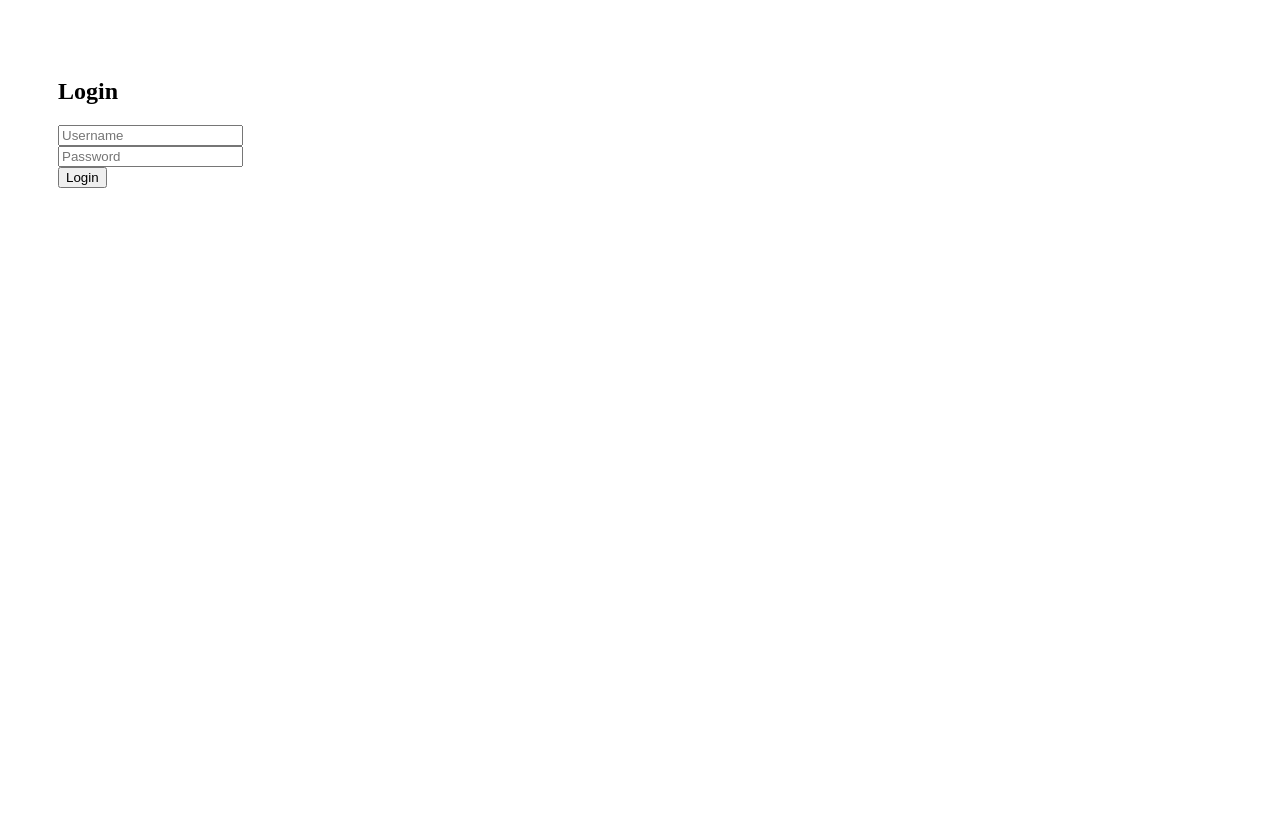
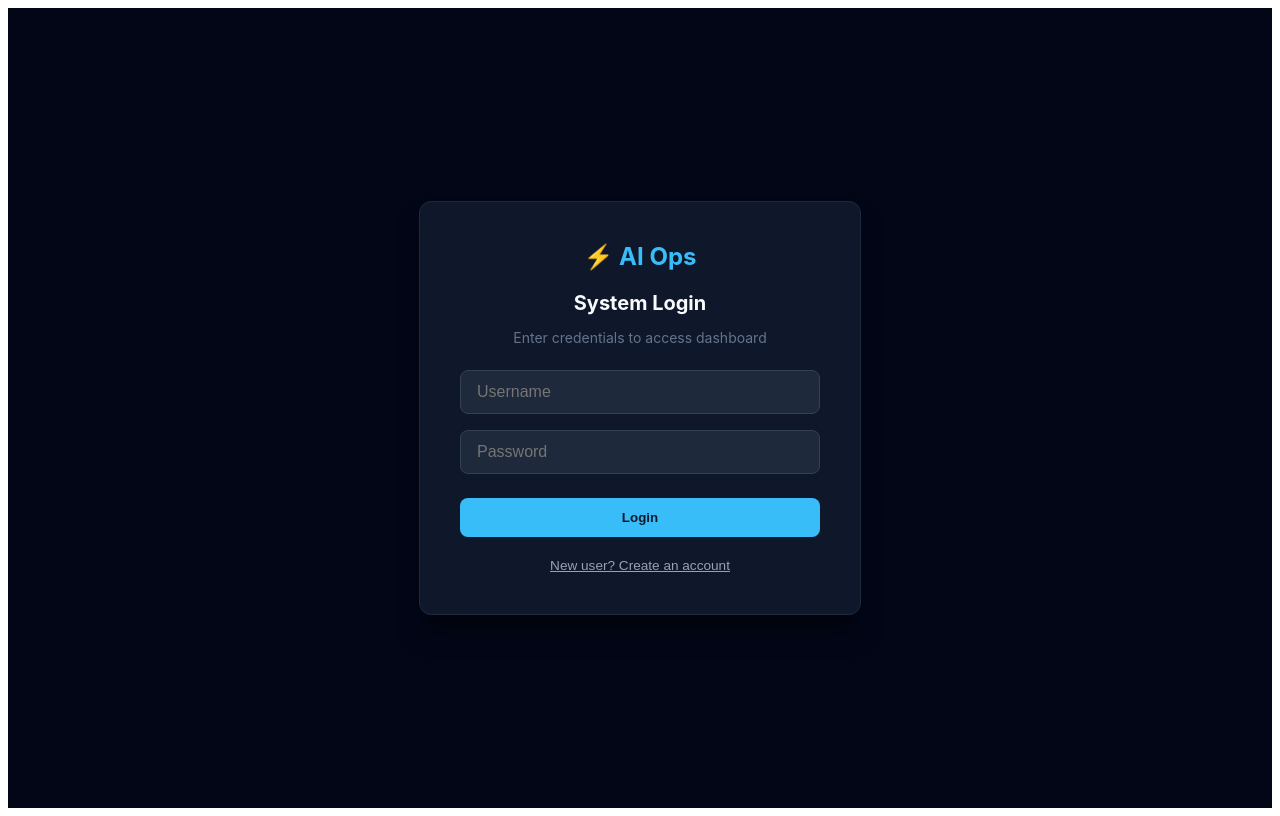
Before and after one commit to Vinuthna0728/ai-incident-detection, a React app in the folder frontend/: page /login in a window 1280 px wide. Built offline with nearby package versions, Linux system fonts and the light colour scheme; the HTML template or start-up script is replaced by a standard one.

Commit message:
fix dashboard

```diff
--- a/frontend/src/App.jsx
+++ b/frontend/src/App.jsx
@@ -1,20 +1,36 @@
 import { Routes, Route, Navigate } from "react-router-dom";
+import { useState, useEffect } from "react";
 import Dashboard from "./pages/Dashboard";
 import Login from "./pages/Login";
 
 export default function App() {
-  const token = localStorage.getItem("token");
+  // Use state so React re-renders when the token changes
+  const [token, setToken] = useState(localStorage.getItem("token"));
+
+  // This effect ensures we stay in sync with localStorage
+  useEffect(() => {
+    const currentToken = localStorage.getItem("token");
+    setToken(currentToken);
+  }, []);
 
   return (
     <Routes>
-      {/* Login */}
-      <Route path="/login" element={<Login />} />
+      {/* Pass setToken to Login so it can update the App state after a successful login
+      */}
+      <Route
+        path="/login"
+        element={!token ? <Login setToken={setToken} /> : <Navigate to="/" />}
+      />
 
-      {/* Dashboard (protected) */}
+      {/* Pass setToken to Dashboard so it can update the App state when clicking Logout
+      */}
       <Route
         path="/"
-        element={token ? <Dashboard /> : <Navigate to="/login" />}
+        element={token ? <Dashboard setToken={setToken} /> : <Navigate to="/login" />}
       />
+
+      {/* Redirect any unknown routes to login or dashboard */}
+      <Route path="*" element={<Navigate to={token ? "/" : "/login"} />} />
     </Routes>
   );
 }
--- a/frontend/src/pages/Dashboard.jsx
+++ b/frontend/src/pages/Dashboard.jsx
@@ -4,155 +4,116 @@ import {
   BarChart, Bar, XAxis, YAxis, Tooltip, ResponsiveContainer, Cell, CartesianGrid,
 } from "recharts";
 
-export default function Dashboard() {
-  // 1. Check for token immediately on load
-  const [isAuth, setIsAuth] = useState(!!localStorage.getItem("token"));
-  const [isLoginView, setIsLoginView] = useState(true);
-  const [creds, setCreds] = useState({ username: "", password: "" });
-
+export default function Dashboard({ setToken }) {
   const [incidents, setIncidents] = useState([]);
   const socketRef = useRef(null);
   const BASE_URL = import.meta.env.VITE_API_URL;
 
-  /* ================= AUTH LOGIC ================= */
-  const handleAuth = async (e) => {
-    e.preventDefault();
-    const endpoint = isLoginView ? "/login" : "/register";
+  // 1. Fetch initial history and setup WebSocket
+  useEffect(() => {
+    const token = localStorage.getItem("token");
+    if (!token) return;
+
+    // Fetch initial data
+    const fetchIncidents = async () => {
       try {
-      const res = await fetch(`${BASE_URL}${endpoint}`, {
-        method: "POST",
-        headers: { "Content-Type": "application/json" },
-        body: JSON.stringify(creds),
+        const res = await fetch(`${BASE_URL}/incidents`, {
+          headers: { Authorization: `Bearer ${token}` },
         });
         const data = await res.json();
-
-      if (isLoginView) {
-        if (data.access_token) {
-          localStorage.setItem("token", data.access_token);
-          setIsAuth(true); // This will trigger the useEffect and switch the UI
-          toast.success("Systems Online");
-        } else {
-          toast.error(data.detail || "Login Failed");
-        }
-      } else {
-        toast.success("Registered! Please login.");
-        setIsLoginView(true);
-      }
+        setIncidents(Array.isArray(data) ? data : []);
       } catch (err) {
-      toast.error("Connection Error");
+        console.error("Fetch error:", err);
       }
     };
 
-  const handleLogout = () => {
-    localStorage.removeItem("token");
-    setIsAuth(false); // Instantly switches UI back to Login view
-    if (socketRef.current) socketRef.current.close();
-  };
+    fetchIncidents();
 
-  /* ================= DATA FETCHING ================= */
-  useEffect(() => {
-    if (!isAuth) return;
-
-    const token = localStorage.getItem("token");
-
-    // Fetch initial history
-    fetch(`${BASE_URL}/incidents`, {
-      headers: { Authorization: `Bearer ${token}` },
-    })
-      .then(res => res.json())
-      .then(data => setIncidents(Array.isArray(data) ? data : []));
-
-    // WebSocket connection
+    // Setup WebSocket for Live Monitoring
     const WS_URL = BASE_URL.replace(/^http/, "ws");
     socketRef.current = new WebSocket(`${WS_URL}/ws?token=${token}`);
 
     socketRef.current.onmessage = (event) => {
+      try {
         const msg = JSON.parse(event.data);
         if (msg.type === "ALERT") {
-        setIncidents(prev => [msg.data, ...prev]);
-        toast.error(`ALERT: ${msg.data.root_cause}`);
+          const alert = msg.data;
+          // Live Update: Add new alert to the top of the list
+          setIncidents((prev) => [alert, ...prev]);
+          toast.error(`ALERT: ${alert.root_cause}`, {
+            style: { background: "#0f172a", color: "#f43f5e", border: "1px solid #f43f5e" }
+          });
+        }
+      } catch (e) {
+        console.error("WS Error:", e);
       }
     };
 
     return () => socketRef.current?.close();
-  }, [isAuth, BASE_URL]);
+  }, [BASE_URL]);
 
-  /* ================= CONDITIONAL RENDERING ================= */
+  // 2. Logic for Logout
+  const handleLogout = () => {
+    localStorage.removeItem("token");
+    setToken(null); // Triggers App.jsx to redirect to /login immediately
+    toast.success("Session Terminated");
+  };
 
-  // If NOT authenticated, show ONLY the Login/Register card
-  if (!isAuth) {
+  // 3. Data for Charts
+  const highCount = incidents.filter(i => i.severity === "HIGH").length;
+  const chartData = [
+    { name: "Total", value: incidents.length, color: "#38bdf8" },
+    { name: "High", value: highCount, color: "#f43f5e" },
+  ];
+
   return (
-      <div style={authWrapperStyle}>
-        <Toaster />
-        <div style={authCardStyle}>
-          <h2 style={{ color: "#38bdf8", marginBottom: "10px" }}>⚡ AI Ops Login</h2>
-          <p style={{ color: "#64748b", fontSize: "0.85rem", marginBottom: "20px" }}>
-            {isLoginView ? "Enter credentials to access intelligence" : "Create a new operator account"}
-          </p>
-          <form onSubmit={handleAuth} style={{ display: "flex", flexDirection: "column", gap: "12px" }}>
-            <input
-              style={inputStyle}
-              placeholder="Username"
-              onChange={e => setCreds({...creds, username: e.target.value})}
-              required
-            />
-            <input
-              style={inputStyle}
-              type="password"
-              placeholder="Password"
-              onChange={e => setCreds({...creds, password: e.target.value})}
-              required
-            />
-            <button type="submit" style={submitButtonStyle}>
-              {isLoginView ? "Login" : "Register"}
-            </button>
-          </form>
-          <button onClick={() => setIsLoginView(!isLoginView)} style={toggleButtonStyle}>
-            {isLoginView ? "Don't have an account? Register" : "Already have an account? Login"}
-          </button>
-        </div>
-      </div>
-    );
-  }
+    <div style={layoutStyle}>
+      <Toaster position="top-right" />
 
-  // If authenticated, show the Dashboard
-  return (
-    <div style={dashboardLayoutStyle}>
-      <Toaster />
+      {/* Sidebar */}
       <aside style={sidebarStyle}>
         <div style={logoAreaStyle}>⚡ AI Ops</div>
-        <nav style={{ flex: 1, marginTop: "20px" }}>
+        <nav style={{ flex: 1, marginTop: "30px" }}>
           <div style={navActiveStyle}>📊 Dashboard</div>
           <div style={navItemStyle}>🚨 Incidents</div>
+          <div style={navItemStyle}>📈 Analytics</div>
           <div style={navItemStyle}>⚙️ Settings</div>
         </nav>
         <button onClick={handleLogout} style={logoutButtonStyle}>Logout</button>
       </aside>
 
-      <main style={{ flex: 1, padding: "40px", overflowY: "auto" }}>
-        <header style={{ display: "flex", justifyContent: "space-between", marginBottom: "30px" }}>
-          <h1 style={{ fontSize: "1.5rem" }}>System Intelligence</h1>
+      {/* Main Content */}
+      <main style={mainContentStyle}>
+        <header style={headerStyle}>
+          <div>
+            <h1 style={{ margin: 0, fontSize: "1.8rem" }}>System Intelligence</h1>
+            <p style={{ color: "#64748b", fontSize: "0.9rem" }}>Real-time monitoring & predictive analysis</p>
+          </div>
           <div style={liveBadgeStyle}>● LIVE</div>
         </header>
 
-        <div style={statsGridStyle}>
+        {/* Stats Cards */}
+        <section style={statsGridStyle}>
           <div style={statCardStyle}>
-            <div style={statLabelStyle}>TOTAL INCIDENTS</div>
+            <span style={statLabelStyle}>ACTIVE INCIDENTS</span>
             <div style={statValueStyle}>{incidents.length}</div>
+            <div style={{ height: "4px", background: "#38bdf8", width: "40%", marginTop: "10px", borderRadius: "2px" }} />
           </div>
           <div style={statCardStyle}>
-            <div style={statLabelStyle}>HIGH SEVERITY</div>
-            <div style={{ ...statValueStyle, color: "#f43f5e" }}>
-              {incidents.filter(i => i.severity === "HIGH").length}
+            <span style={statLabelStyle}>HIGH PRIORITY</span>
+            <div style={{ ...statValueStyle, color: "#f43f5e" }}>{highCount}</div>
+            <div style={{ height: "4px", background: "#f43f5e", width: "30%", marginTop: "10px", borderRadius: "2px" }} />
           </div>
-          </div>
-        </div>
+        </section>
 
-        <section style={tableContainerStyle}>
-          <h3 style={{ marginBottom: "20px", color: "#94a3b8" }}>Recent Activity</h3>
-          <table style={{ width: "100%", borderCollapse: "collapse" }}>
+        <div style={dashboardGridStyle}>
+          {/* Incident Log */}
+          <section style={glassCardStyle}>
+            <h3 style={cardTitleStyle}>Recent Activity</h3>
+            <div style={tableContainerStyle}>
+              <table style={tableStyle}>
                 <thead>
-              <tr style={{ textAlign: "left", color: "#475569", fontSize: "0.8rem" }}>
+                  <tr style={{ textAlign: "left", color: "#475569", fontSize: "0.75rem" }}>
                     <th style={thStyle}>ID</th>
                     <th style={thStyle}>ROOT CAUSE</th>
                     <th style={thStyle}>SEVERITY</th>
@@ -161,46 +122,77 @@ export default function Dashboard() {
                 <tbody>
                   {incidents.map((incident, idx) => (
                     <tr key={idx} style={trStyle}>
-                  <td style={tdStyle}>#{incident.id || idx}</td>
+                      <td style={tdStyle}>#{incident.id?.slice(0, 8) || idx}</td>
                       <td style={tdStyle}>{incident.root_cause}</td>
                       <td style={tdStyle}>
-                    <span style={incident.severity === "HIGH" ? highBadgeStyle : normalBadgeStyle}>
+                        <span style={incident.severity === "HIGH" ? badgeHighStyle : badgeLowStyle}>
                           {incident.severity}
                         </span>
                       </td>
                     </tr>
                   ))}
+                  {incidents.length === 0 && (
+                    <tr><td colSpan="3" style={emptyTextStyle}>Awaiting system signals...</td></tr>
+                  )}
                 </tbody>
               </table>
+            </div>
           </section>
+
+          {/* Distribution Chart */}
+          <section style={glassCardStyle}>
+            <h3 style={cardTitleStyle}>Traffic Distribution</h3>
+            <div style={{ height: "300px", marginTop: "20px" }}>
+              <ResponsiveContainer width="100%" height="100%">
+                <BarChart data={chartData}>
+                  <CartesianGrid strokeDasharray="3 3" stroke="#1e293b" vertical={false} />
+                  <XAxis dataKey="name" stroke="#64748b" fontSize={12} axisLine={false} tickLine={false} />
+                  <Tooltip
+                    cursor={{ fill: "rgba(255,255,255,0.05)" }}
+                    contentStyle={{ backgroundColor: "#0f172a", border: "1px solid #1e293b", borderRadius: "8px" }}
+                  />
+                  <Bar dataKey="value" radius={[4, 4, 0, 0]} barSize={60}>
+                    {chartData.map((entry, index) => (
+                      <Cell key={`cell-${index}`} fill={entry.color} />
+                    ))}
+                  </Bar>
+                </BarChart>
+              </ResponsiveContainer>
+            </div>
+          </section>
+        </div>
       </main>
     </div>
   );
 }
 
-/* ================= PREMIUM STYLES ================= */
-const authWrapperStyle = { height: "100vh", display: "flex", justifyContent: "center", alignItems: "center", background: "#020617" };
-const authCardStyle = { background: "#0f172a", padding: "40px", borderRadius: "12px", border: "1px solid #1e293b", width: "350px", textAlign: "center" };
-const inputStyle = { padding: "12px", background: "#1e293b", border: "1px solid #334155", borderRadius: "8px", color: "white", fontSize: "0.9rem" };
-const submitButtonStyle = { padding: "12px", background: "#38bdf8", color: "#0f172a", border: "none", borderRadius: "8px", fontWeight: "bold", cursor: "pointer", marginTop: "10px" };
-const toggleButtonStyle = { background: "none", border: "none", color: "#64748b", marginTop: "15px", cursor: "pointer", fontSize: "0.8rem" };
+/* ================= STYLES (PREMIUM DARK THEME) ================= */
+const layoutStyle = { display: "flex", height: "100vh", backgroundColor: "#020617", color: "#f8fafc", fontFamily: "'Inter', sans-serif" };
+const sidebarStyle = { width: "260px", background: "#0f172a", borderRight: "1px solid #1e293b", display: "flex", flexDirection: "column", padding: "30px 20px" };
+const logoAreaStyle = { fontSize: "1.5rem", fontWeight: "bold", color: "#38bdf8", letterSpacing: "-0.5px" };
+const navItemStyle = { padding: "12px 16px", color: "#64748b", cursor: "pointer", borderRadius: "8px", fontSize: "0.95rem", transition: "0.2s" };
+const navActiveStyle = { ...navItemStyle, background: "rgba(56, 189, 248, 0.1)", color: "#38bdf8", fontWeight: "600" };
+const logoutButtonStyle = { padding: "12px", background: "transparent", border: "1px solid #f43f5e", color: "#f43f5e", borderRadius: "8px", cursor: "pointer", fontWeight: "600", marginTop: "auto" };
 
-const dashboardLayoutStyle = { display: "flex", height: "100vh", background: "#020617", color: "white", fontFamily: "Inter, sans-serif" };
-const sidebarStyle = { width: "240px", background: "#0f172a", borderRight: "1px solid #1e293b", display: "flex", flexDirection: "column", padding: "20px" };
-const logoAreaStyle = { fontSize: "1.2rem", fontWeight: "bold", color: "#38bdf8", paddingBottom: "20px", borderBottom: "1px solid #1e293b" };
-const navItemStyle = { padding: "12px", color: "#94a3b8", cursor: "pointer", fontSize: "0.9rem" };
-const navActiveStyle = { ...navItemStyle, background: "#1e293b", borderRadius: "8px", color: "#38bdf8" };
-const logoutButtonStyle = { padding: "10px", border: "1px solid #ef4444", color: "#ef4444", background: "transparent", borderRadius: "8px", cursor: "pointer", fontSize: "0.8rem" };
+const mainContentStyle = { flex: 1, padding: "40px", overflowY: "auto" };
+const headerStyle = { display: "flex", justifyContent: "space-between", alignItems: "flex-start", marginBottom: "40px" };
+const liveBadgeStyle = { background: "rgba(16, 185, 129, 0.1)", color: "#10b981", padding: "6px 14px", borderRadius: "20px", fontSize: "0.75rem", fontWeight: "bold", border: "1px solid rgba(16, 185, 129, 0.2)" };
 
-const statsGridStyle = { display: "grid", gridTemplateColumns: "1fr 1fr", gap: "20px", marginBottom: "30px" };
-const statCardStyle = { background: "#0f172a", padding: "20px", borderRadius: "12px", border: "1px solid #1e293b" };
-const statLabelStyle = { fontSize: "0.7rem", color: "#64748b", fontWeight: "bold" };
-const statValueStyle = { fontSize: "2rem", fontWeight: "bold", marginTop: "5px" };
+const statsGridStyle = { display: "grid", gridTemplateColumns: "repeat(2, 1fr)", gap: "25px", marginBottom: "40px" };
+const statCardStyle = { background: "#0f172a", padding: "25px", borderRadius: "16px", border: "1px solid #1e293b" };
+const statLabelStyle = { fontSize: "0.75rem", color: "#64748b", fontWeight: "800", letterSpacing: "1px" };
+const statValueStyle = { fontSize: "2.5rem", fontWeight: "bold", marginTop: "10px" };
 
-const tableContainerStyle = { background: "#0f172a", padding: "25px", borderRadius: "12px", border: "1px solid #1e293b" };
-const thStyle = { padding: "12px", borderBottom: "1px solid #1e293b" };
-const tdStyle = { padding: "15px 12px", borderBottom: "1px solid #1e293b", fontSize: "0.85rem" };
-const trStyle = { transition: "0.3s" };
-const liveBadgeStyle = { background: "#064e3b", color: "#34d399", padding: "4px 12px", borderRadius: "20px", fontSize: "0.7rem", fontWeight: "bold" };
-const normalBadgeStyle = { background: "#1e293b", padding: "4px 8px", borderRadius: "4px", fontSize: "0.7rem" };
-const highBadgeStyle = { background: "#451a1a", color: "#f43f5e", padding: "4px 8px", borderRadius: "4px", fontSize: "0.7rem" };
+const dashboardGridStyle = { display: "grid", gridTemplateColumns: "1.5fr 1fr", gap: "25px" };
+const glassCardStyle = { background: "#0f172a", padding: "25px", borderRadius: "16px", border: "1px solid #1e293b" };
+const cardTitleStyle = { margin: 0, fontSize: "1.1rem", fontWeight: "600", color: "#f8fafc" };
+
+const tableContainerStyle = { marginTop: "20px", maxHeight: "400px", overflowY: "auto" };
+const tableStyle = { width: "100%", borderCollapse: "collapse" };
+const thStyle = { padding: "12px 8px", borderBottom: "1px solid #1e293b" };
+const tdStyle = { padding: "16px 8px", borderBottom: "1px solid rgba(255,255,255,0.03)", fontSize: "0.85rem", color: "#94a3b8" };
+const trStyle = { transition: "background 0.2s" };
+
+const badgeLowStyle = { padding: "4px 10px", borderRadius: "6px", background: "#1e293b", color: "#94a3b8", fontSize: "0.7rem", fontWeight: "bold" };
+const badgeHighStyle = { ...badgeLowStyle, background: "rgba(244, 63, 94, 0.1)", color: "#f43f5e" };
+const emptyTextStyle = { textAlign: "center", padding: "40px", color: "#475569", fontStyle: "italic" };
--- a/frontend/src/pages/Login.jsx
+++ b/frontend/src/pages/Login.jsx
@@ -1,46 +1,165 @@
 import { useState } from "react";
 import axios from "axios";
+import toast, { Toaster } from "react-hot-toast";
 
-export default function Login() {
+export default function Login({ setToken }) {
+  const [isLogin, setIsLogin] = useState(true); // Toggle between Login and Register
   const [username, setUsername] = useState("");
   const [password, setPassword] = useState("");
+  const [loading, setLoading] = useState(false);
 
   const BASE_URL = import.meta.env.VITE_API_URL;
 
-  const login = async () => {
+  const handleAuth = async (e) => {
+    e.preventDefault();
+    setLoading(true);
+
+    const endpoint = isLogin ? "/login" : "/register";
+
     try {
-      const res = await axios.post(`${BASE_URL}/login`, {
+      const res = await axios.post(`${BASE_URL}${endpoint}`, {
         username,
         password,
       });
 
-      localStorage.setItem("token", res.data.access_token);
-
-      window.location.href = "/";
+      if (isLogin) {
+        // 1. Save to storage
+        localStorage.setItem("token", res.data.access_token);
+        // 2. Update App.jsx state (This triggers the instant redirect)
+        setToken(res.data.access_token);
+        toast.success("Welcome back, Operator.");
+      } else {
+        toast.success("Registration successful! Please login.");
+        setIsLogin(true); // Switch to login view after registering
+      }
     } catch (err) {
-      alert("Login failed");
+      const errorMsg = err.response?.data?.detail || "Authentication failed";
+      toast.error(errorMsg);
       console.error(err);
+    } finally {
+      setLoading(false);
     }
   };
 
   return (
-    <div style={{ padding: 50 }}>
-      <h2>Login</h2>
+    <div style={containerStyle}>
+      <Toaster position="top-center" />
 
-      <input
-        placeholder="Username"
-        onChange={(e) => setUsername(e.target.value)}
-      />
-      <br />
+      <div style={cardStyle}>
+        <div style={logoStyle}>⚡ AI Ops</div>
+        <h2 style={titleStyle}>{isLogin ? "System Login" : "Create Account"}</h2>
+        <p style={subtitleStyle}>
+          {isLogin ? "Enter credentials to access dashboard" : "Register a new system operator"}
+        </p>
 
-      <input
-        type="password"
-        placeholder="Password"
-        onChange={(e) => setPassword(e.target.value)}
-      />
-      <br />
+        <form onSubmit={handleAuth} style={formStyle}>
+          <input
+            style={inputStyle}
+            placeholder="Username"
+            value={username}
+            onChange={(e) => setUsername(e.target.value)}
+            required
+          />
 
-      <button onClick={login}>Login</button>
+          <input
+            style={inputStyle}
+            type="password"
+            placeholder="Password"
+            value={password}
+            onChange={(e) => setPassword(e.target.value)}
+            required
+          />
+
+          <button type="submit" disabled={loading} style={buttonStyle}>
+            {loading ? "Processing..." : isLogin ? "Login" : "Register"}
+          </button>
+        </form>
+
+        <button
+          onClick={() => setIsLogin(!isLogin)}
+          style={toggleButtonStyle}
+        >
+          {isLogin ? "New user? Create an account" : "Already have an account? Sign in"}
+        </button>
+      </div>
     </div>
   );
 }
+
+/* ================= THEME STYLES ================= */
+const containerStyle = {
+  height: "100vh",
+  display: "flex",
+  justifyContent: "center",
+  alignItems: "center",
+  backgroundColor: "#020617", // Matches dashboard background
+  fontFamily: "'Inter', sans-serif",
+};
+
+const cardStyle = {
+  backgroundColor: "#0f172a",
+  padding: "40px",
+  borderRadius: "12px",
+  border: "1px solid #1e293b",
+  width: "100%",
+  maxWidth: "360px",
+  textAlign: "center",
+  boxShadow: "0 20px 25px -5px rgba(0, 0, 0, 0.5)",
+};
+
+const logoStyle = {
+  fontSize: "1.5rem",
+  fontWeight: "bold",
+  color: "#38bdf8",
+  marginBottom: "20px",
+};
+
+const titleStyle = {
+  color: "#f8fafc",
+  margin: "0 0 8px 0",
+  fontSize: "1.25rem",
+};
+
+const subtitleStyle = {
+  color: "#64748b",
+  fontSize: "0.875rem",
+  marginBottom: "24px",
+};
+
+const formStyle = {
+  display: "flex",
+  flexDirection: "column",
+  gap: "16px",
+};
+
+const inputStyle = {
+  padding: "12px 16px",
+  backgroundColor: "#1e293b",
+  border: "1px solid #334155",
+  borderRadius: "8px",
+  color: "#f8fafc",
+  fontSize: "1rem",
+  outline: "none",
+};
+
+const buttonStyle = {
+  padding: "12px",
+  backgroundColor: "#38bdf8",
+  color: "#0f172a",
+  border: "none",
+  borderRadius: "8px",
+  fontWeight: "600",
+  cursor: "pointer",
+  marginTop: "8px",
+  transition: "opacity 0.2s",
+};
+
+const toggleButtonStyle = {
+  background: "none",
+  border: "none",
+  color: "#94a3b8",
+  marginTop: "20px",
+  cursor: "pointer",
+  fontSize: "0.85rem",
+  textDecoration: "underline",
+};
```
Lines whose indentation alone changed are shown as unchanged.
